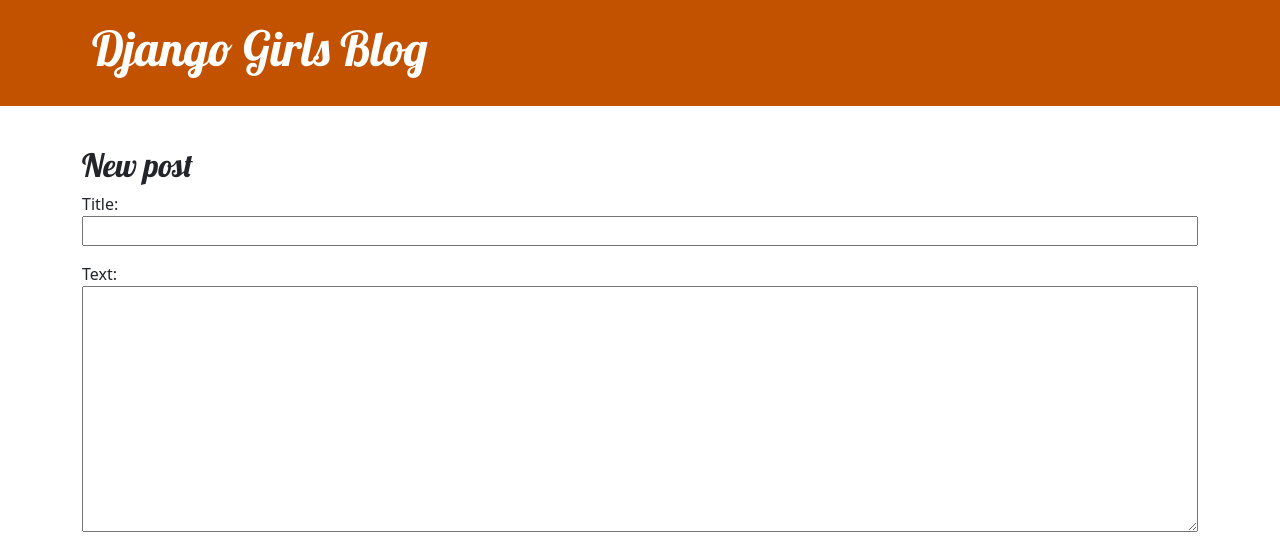
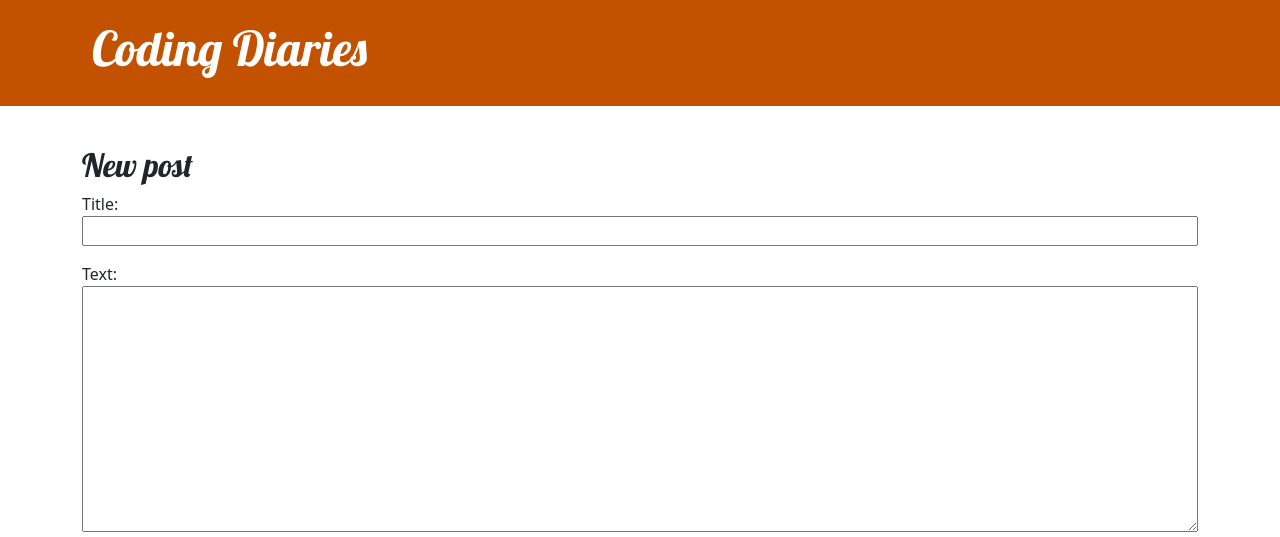
Before and after one commit to LaraKraemer/my-first-blog, a Django app: page /post/new/ in a window 1280 px wide. Shown: the top 537 px of the page. Run offline with Django 3.2, Linux system fonts and the light colour scheme.

Commit message:
Changed title and added svg file.

```diff
--- a/blog/templates/blog/base.html
+++ b/blog/templates/blog/base.html
@@ -10,10 +10,10 @@
 <body>
     <header class="page-header">
         <div class="container">
-            <h1><a href="/">Django Girls Blog</a></h1>
+            <h1><a href="/">Coding Diaries</a></h1>
             {% if user.is_authenticated %}
                 <a href="{% url 'post_new' %}" class="top-menu">
-                {% include './icons/file-earmark-plus.svg' %}
+                    {% include './icons/file-earmark-plus.svg' %}
             </a>
             {% endif %}
         </div>
```
Also changed, not shown: blog/templates/blog/icons/file-earmark-plus.svg (added), blog/views.py (line endings or trailing spaces).
